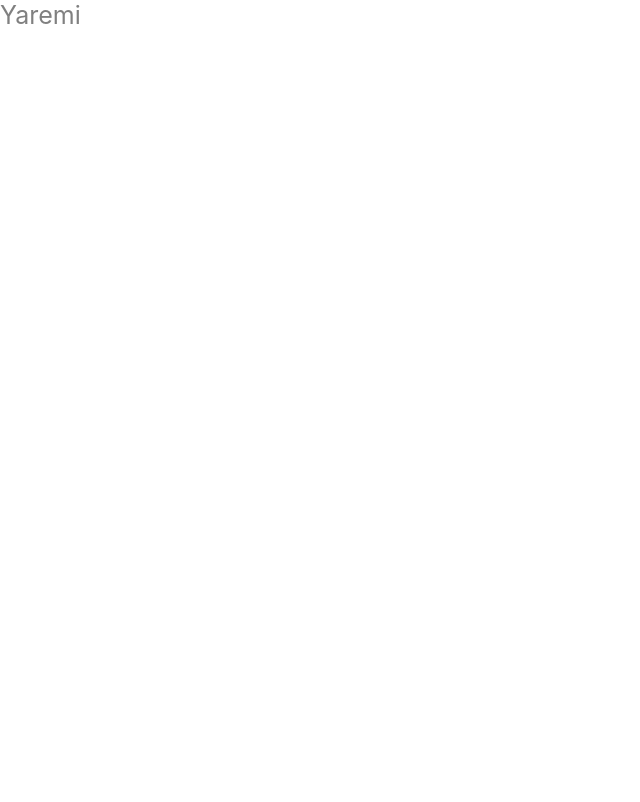
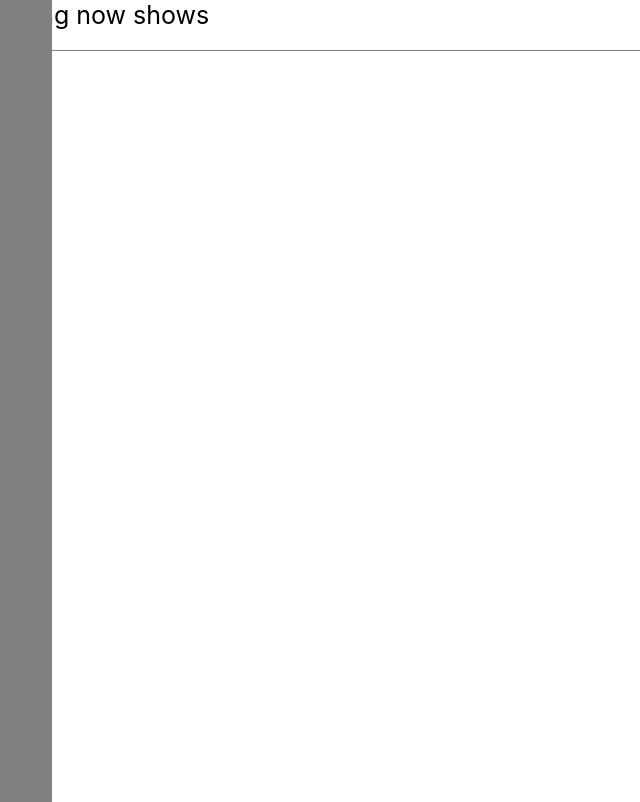
Before and after one commit to Yaremi18/tv-shows, a React (Create React App) app: page /airingNow in a window 1280 px wide. Shown: the whole page, without its empty margins (0-640 px from the left). Built offline with nearby package versions, Linux system fonts and the light colour scheme.

Commit message:
feat: Add routing

```diff
--- a/package.json
+++ b/package.json
@@ -9,6 +9,7 @@
     "prop-types": "^15.7.2",
     "react": "^16.13.1",
     "react-dom": "^16.13.1",
+    "react-router-dom": "^5.2.0",
     "react-scripts": "3.4.3",
     "styled-components": "^5.1.1"
   },
--- a/public/index.html
+++ b/public/index.html
@@ -28,7 +28,7 @@
   </head>
   <body>
     <noscript>You need to enable JavaScript to run this app.</noscript>
-    <div id="root"></div>
+    <div id="root" style="height: 100vh;"></div>
     <!--
       This HTML file is a template.
       If you open it directly in the browser, you will see an empty page.
--- a/src/App.js
+++ b/src/App.js
@@ -1,10 +1,15 @@
 import React from 'react';
-import Text from './components/atoms/Text';
+import { BrowserRouter as Router } from "react-router-dom";
+import Routes from './Routes';
+import SideMenu from './components/molecules/SideMenu';
 
 function App() {
   return (
-    <Text type="header-1">Yaremi</Text>
+    <Router>
+      <SideMenu />
+      <Routes />
+    </Router>
   );
-}
+};
 
 export default App;
--- /dev/null
+++ b/src/Routes.js
@@ -0,0 +1,30 @@
+import React from 'react'
+import { Route, Switch } from 'react-router-dom'
+import Shows from './components/organisms/Shows'
+
+const Routes = () => (
+    <Switch>
+        {/* Other pages */}
+        <Route path="/topRated">
+            <Shows category="topRated" />
+        </Route>
+        <Route path="/airingNow">
+            <Shows category="airingNow" />
+        </Route>
+
+        {/* Path to see the show detail */}
+        <Route path="/show/:showId">
+            <Shows category="airingNow" />
+        </Route>
+
+
+        {/* Initial page */}
+        <Route exact path="/">
+            <Shows category="popular" />
+        </Route>
+
+        {/* Add not found page */}
+    </Switch>
+)
+
+export default Routes
--- /dev/null
+++ b/src/components/organisms/Shows/index.js
@@ -0,0 +1,28 @@
+import React from 'react'
+import PropTypes from 'prop-types'
+import Text from '../../atoms/Text'
+import Divider from '../../atoms/Divider'
+import { ShowsWrapper } from './style'
+
+const headers = {
+    popular: 'Popular shows',
+    topRated: 'Top rated shows',
+    airingNow: 'Airing now shows'
+}
+
+const Shows = ({ category }) => {
+    return (
+        <ShowsWrapper>
+            <Text type="header-1" color="black">{headers[category]}</Text>
+            <Divider />
+
+            {/* Content */}
+        </ShowsWrapper>
+    )
+}
+
+Shows.propTypes = {
+    category: PropTypes.oneOf(Object.keys(headers)).isRequired,
+}
+
+export default Shows
--- /dev/null
+++ b/src/components/organisms/Shows/style.js
@@ -0,0 +1,5 @@
+import styled from 'styled-components/macro'
+
+export const ShowsWrapper = styled.div`
+    height: 100%;
+`
```
Also changed, not shown: 1 other file (tests, documents, lock files or other folders).
